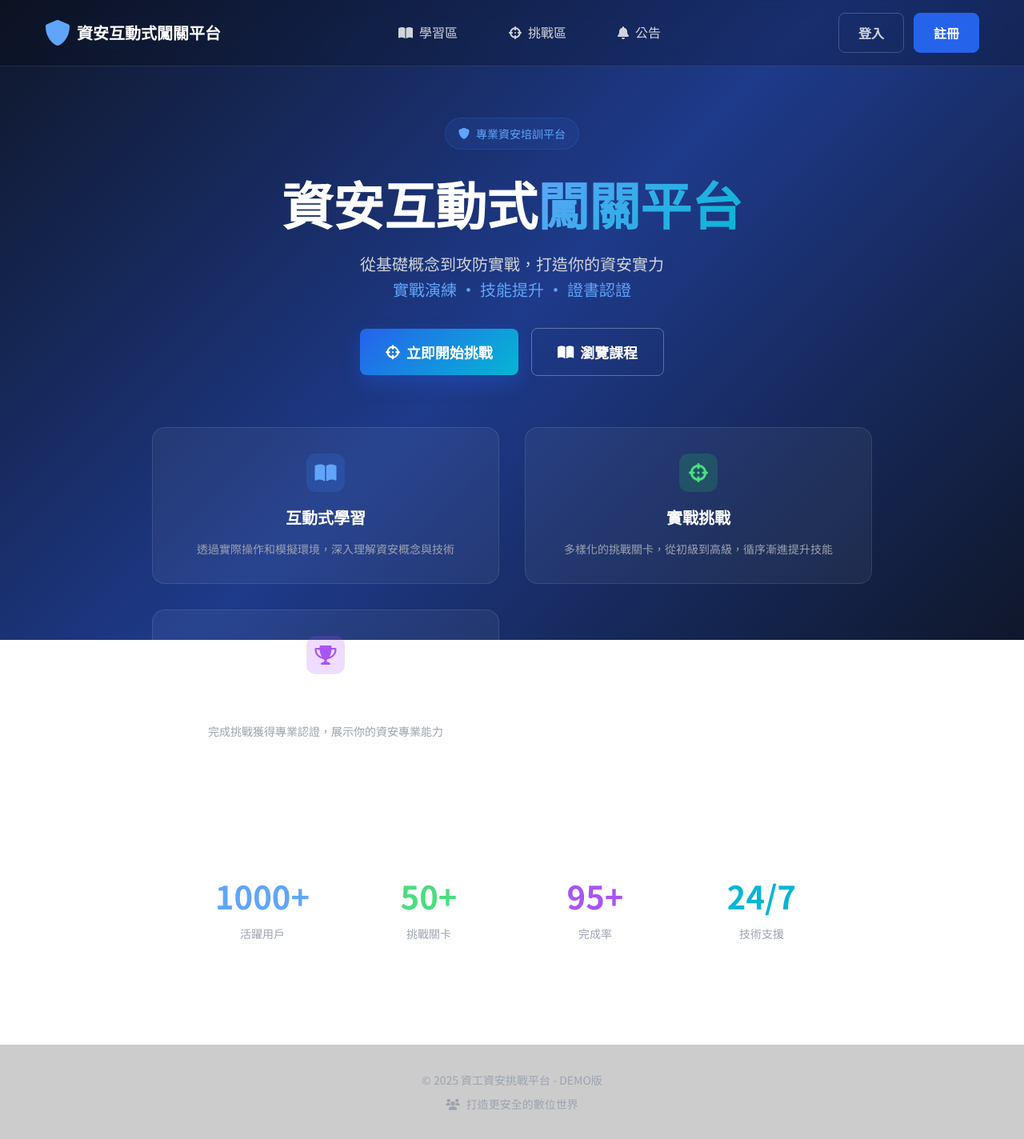
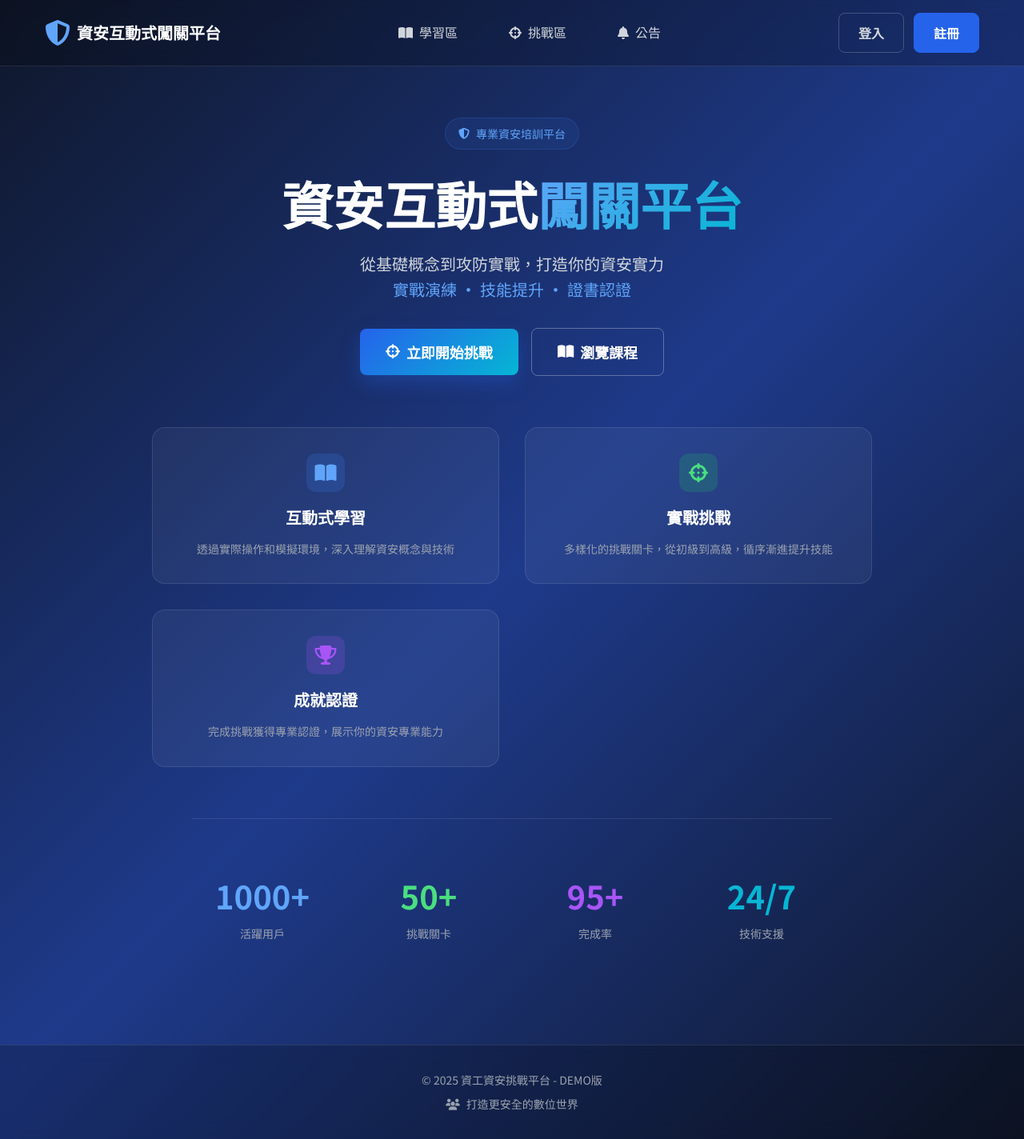
Before and after one commit to Eason930724/cybersec-demo, a PHP site: page / in a window 1280 px wide. Shown: the whole page at 80% size. Run offline with PHP 8.4, Linux system fonts and the light colour scheme.

Commit message:
Update index.php

```diff
--- a/index.php
+++ b/index.php
@@ -4,9 +4,25 @@
     <meta charset="UTF-8">
     <meta name="viewport" content="width=device-width, initial-scale=1.0">
     <title>資安互動式闖關平台</title>
+
+    <!-- 確保 CSS 正確載入 -->
     <link rel="stylesheet" href="css/style.css">
+
+    <!-- Google Fonts -->
+    <link rel="preconnect" href="https://fonts.googleapis.com">
+    <link rel="preconnect" href="https://fonts.gstatic.com" crossorigin>
     <link href="https://fonts.googleapis.com/css2?family=Noto+Sans+TC:wght@300;400;500;600;700&display=swap" rel="stylesheet">
-    <link rel="stylesheet" href="https://cdnjs.cloudflare.com/ajax/libs/font-awesome/6.0.0/css/all.min.css">
+
+    <!-- Font Awesome - 確保圖示正確載入 -->
+    <link rel="stylesheet" href="https://cdnjs.cloudflare.com/ajax/libs/font-awesome/6.5.1/css/all.min.css" integrity="sha512-DTOQO9RWCH3ppGqcWaEA1BIZOC6xxalwEsw9c2QQeAIftl+Vegovlnee1c9QX4TctnWMn13TZye+giMm8e2LwA==" crossorigin="anonymous" referrerpolicy="no-referrer" />
+
+    <style>
+        /* 確保背景立即載入 */
+        body {
+            background: linear-gradient(135deg, #0f172a 0%, #1e3a8a 50%, #0f172a 100%) !important;
+            min-height: 100vh !important;
+        }
+    </style>
 </head>
 <body>
     <?php
@@ -14,8 +30,6 @@
         // session_start();
         // if (isset($_SESSION['username'])) { ... }
     ?>
-
-    <div class="background-overlay"></div>
 
     <!-- Header -->
     <header class="header">
@@ -46,7 +60,6 @@
                     <button class="btn btn-primary">註冊</button>
                 </div>
 
-                <!-- Mobile menu button -->
                 <button class="mobile-menu-btn" id="mobile-menu-btn">
                     <i class="fas fa-bars"></i>
                 </button>
@@ -150,7 +163,6 @@
         </div>
     </footer>
 
-    <!-- 在這裡引用 JavaScript 文件 -->
     <script src="js/script.js"></script>
 </body>
 </html>
```
